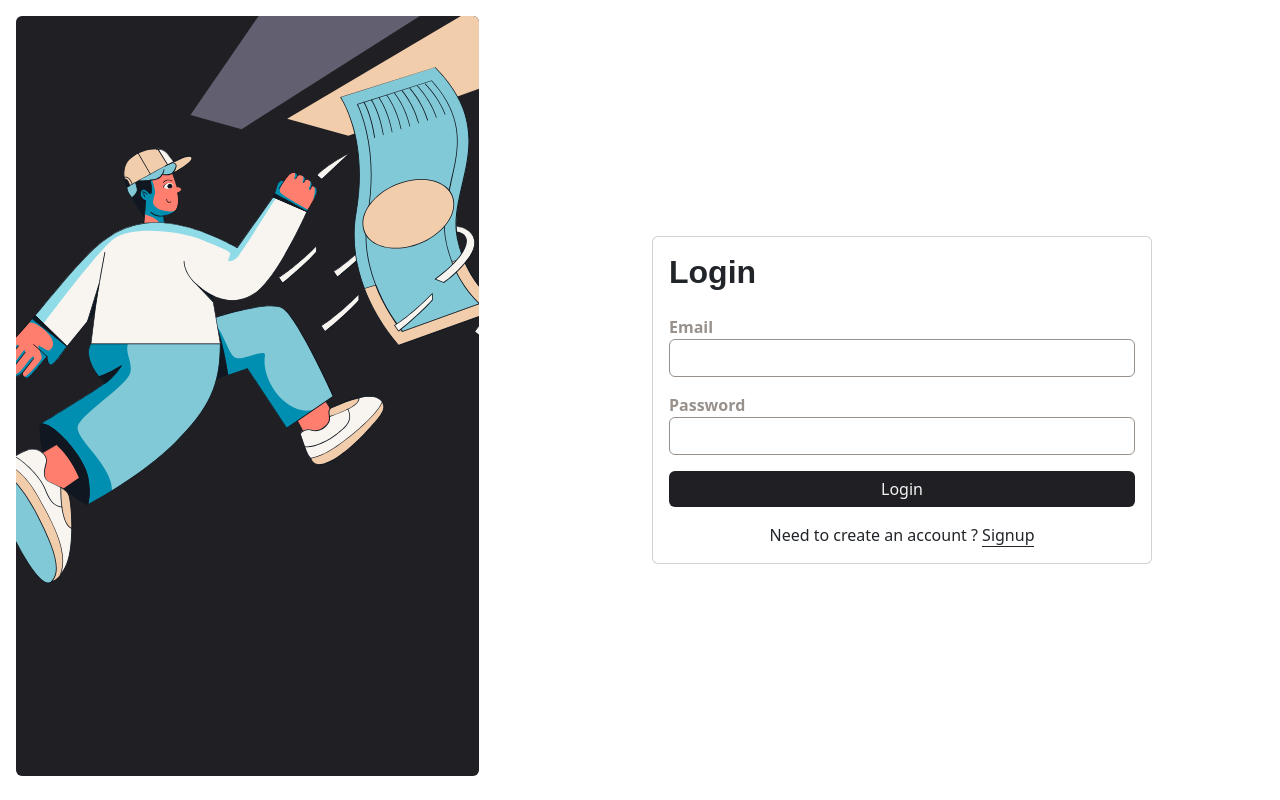
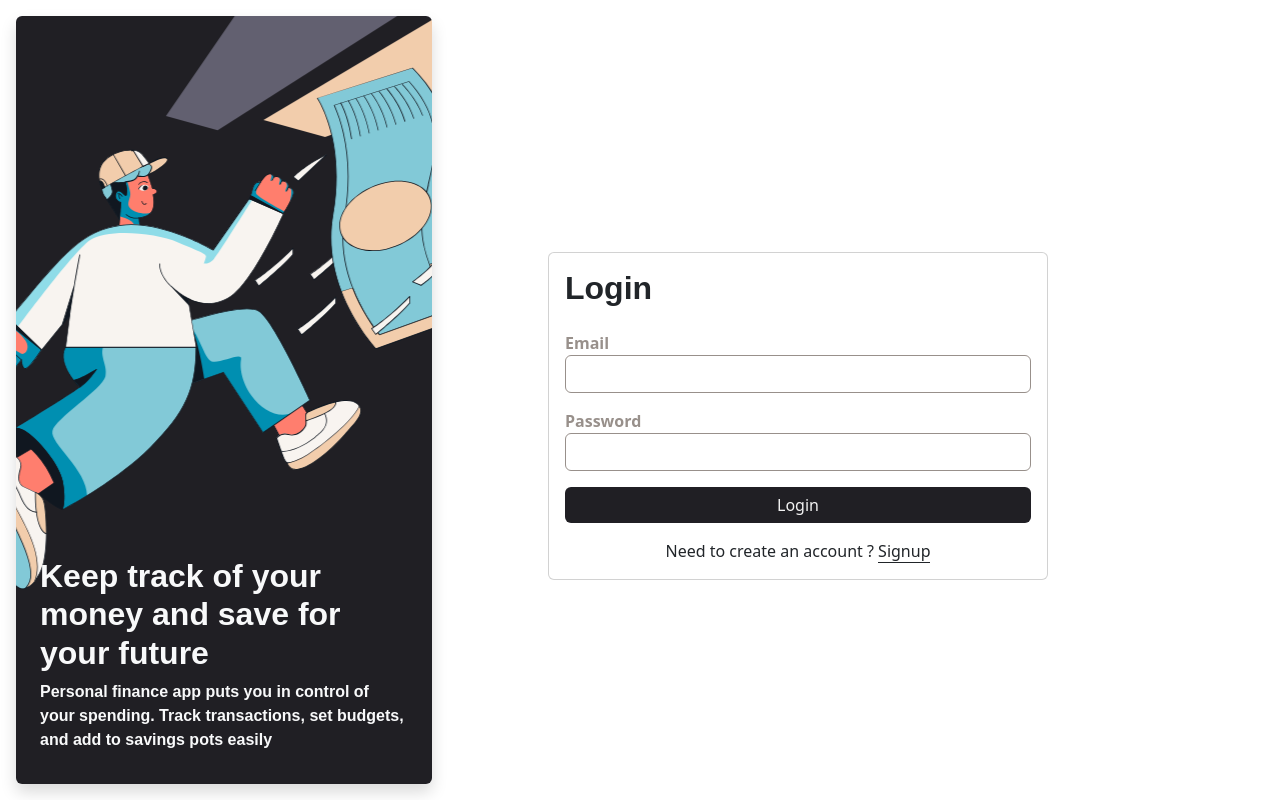
Before and after one commit to abdalsimam1-sketch/personal-finance-app, a React (Vite) app: page /login in a window 1280 px wide. Built offline with nearby package versions, Linux system fonts and the light colour scheme; no server answers.

Commit message:
refcator : add text and move auth image to the background

```diff
--- a/src/pages/LoginPage.jsx
+++ b/src/pages/LoginPage.jsx
@@ -80,14 +80,29 @@ export const LoginPage = () => {
     setIsLoading(false);
   };
   return (
-    <div className="d-flex position-relative" style={{ overflow: "hidden" }}>
-      <section className="d-none d-lg-block col-lg-6 p-3">
-        <img
-          src={authImage}
-          alt="auth image"
-          style={{ maxHeight: "95vh" }}
-          className="rounded"
-        />
+    <div
+      className="d-flex position-relative p-lg-3"
+      style={{ overflow: "hidden", maxHeight: "100vh" }}
+    >
+      <section
+        className="d-none d-lg-flex col-lg-4 rounded align-items-end p-4 shadow"
+        style={{
+          backgroundImage: `url(${authImage})`,
+          backgroundRepeat: "no-repeat",
+          backgroundSize: "cover",
+          backgroundPosition: "center",
+          overflow: "hidden",
+        }}
+      >
+        <div className="text-light">
+          <h1 className="text-preset-1">
+            Keep track of your money and save for your future
+          </h1>
+          <h3 className="text-preset-3">
+            Personal finance app puts you in control of your spending. Track
+            transactions, set budgets, and add to savings pots easily
+          </h3>
+        </div>
       </section>
       <section
         className="col-12 col-lg-6 d-flex  align-items-center justify-content-center container"
@@ -176,7 +191,7 @@ export const LoginPage = () => {
           <div className="col-12 d-flex justify-content-center">
             {" "}
             <span
-              className="spinner-border spinner-border-sm"
+              className="spinner-border"
               role="status"
               style={{ width: "7rem", height: "7rem" }}
             />
```
